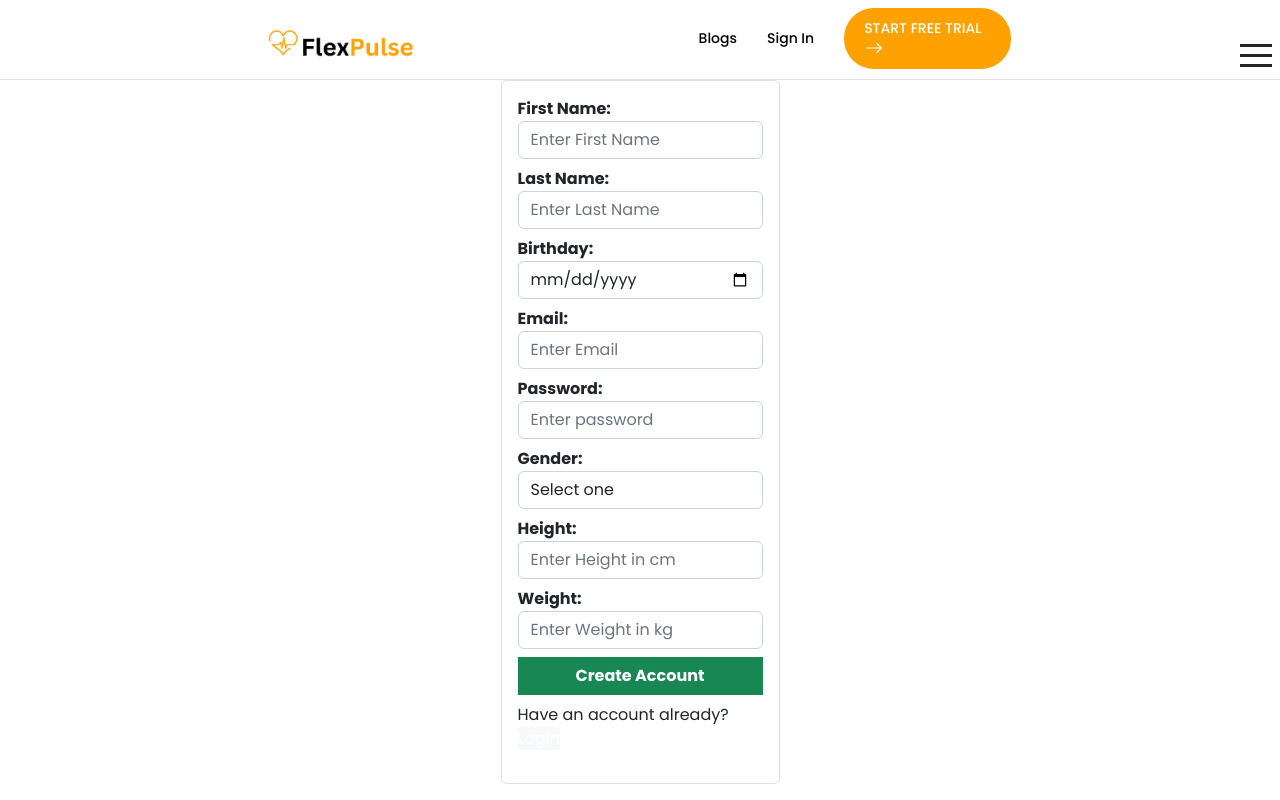
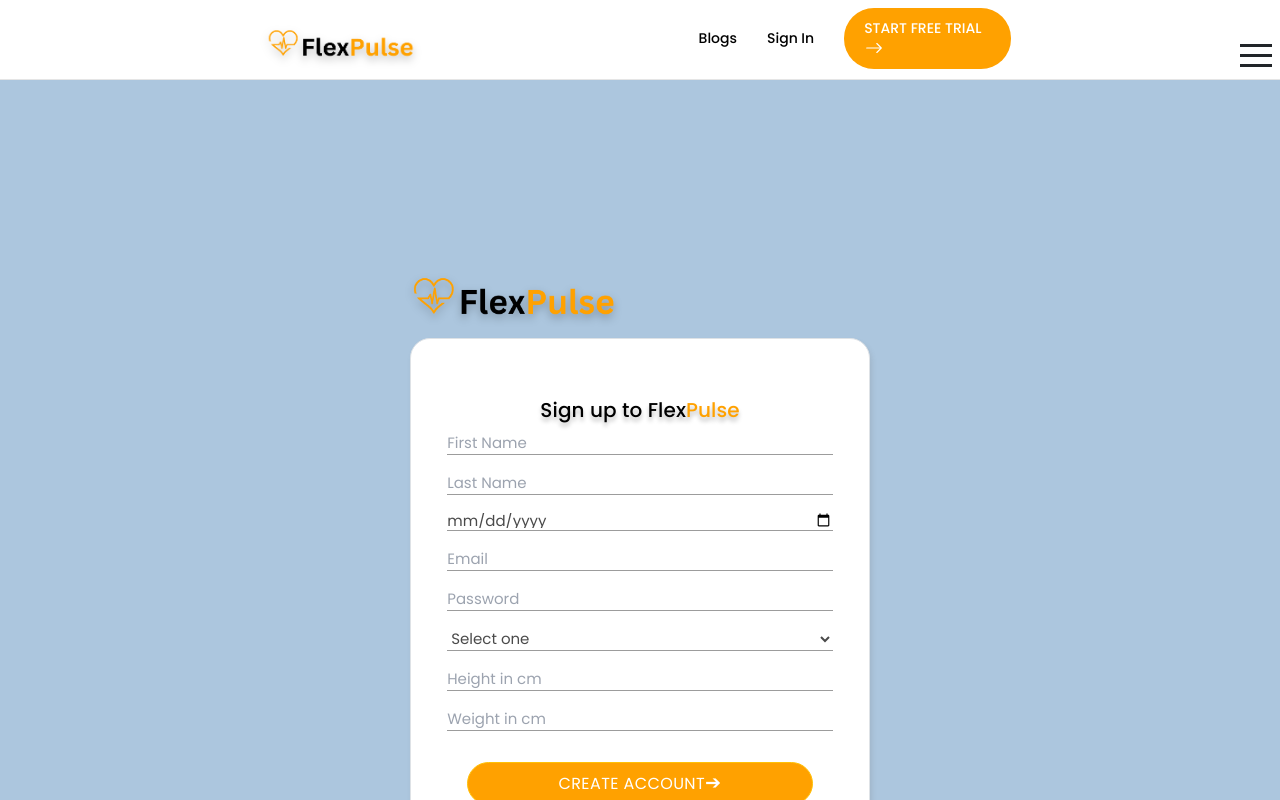
Before and after one commit to nald1nald/FITNESS-TRACKER, a React (Create React App) app in the folder frontend/: page /signup in a window 1280 px wide. Shown: the top 800 px of the page. Built offline with nearby package versions, Linux system fonts and the light colour scheme; the HTML template or start-up script is replaced by a standard one; a web font is replaced by a local one.

Commit message:
changes for login and signup

```diff
--- a/frontend/package.json
+++ b/frontend/package.json
@@ -3,7 +3,6 @@
   "version": "0.1.0",
   "private": true,
   "dependencies": {
-    "@craco/craco": "^7.1.0",
     "@testing-library/jest-dom": "^5.16.5",
     "@testing-library/react": "^13.4.0",
     "@testing-library/user-event": "^13.5.0",
@@ -46,6 +45,7 @@
     ]
   },
   "devDependencies": {
+    "@craco/craco": "^7.1.0",
     "autoprefixer": "^9.8.8",
     "postcss": "^7.0.39",
     "tailwindcss": "^3.3.2"
--- a/frontend/src/Components/Login.js
+++ b/frontend/src/Components/Login.js
@@ -1,6 +1,8 @@
 import React, { useState } from "react";
 import { Link } from "react-router-dom";
 import Validation from "./LoginValidation";
+import logo from "./images/logo.png";
+import "./styles/Login.css";
 import Cookies from "js-cookie";
 import axios from "axios";
 
@@ -54,23 +56,27 @@ function Login() {
   }
 
   return (
-    <div className="d-flex justify-content-center align-items-center bg-white vh-100">
-      <div className="border p-3 rounded w-25">
-        <h2>Login</h2>
+    <div className="form flex-column d-flex justify-content-center align-items-center base-ft">
+      <div className="form-ft">
+        <div className="text-center">
+          <img className="img-login-logo-small-ft" src={logo} alt="" />
+        </div>
+        <div className="border bg-white rounded-ft w-24 rectangle-ft">
+          <h2 className="text-center text-ft">
+            Log in to Flex<span className="text-yellow-ft">Pulse</span>
+          </h2>
           {Cookies.get("loggedIn") ? (
             <p>You are already logged in!</p>
           ) : (
             <form action="" onSubmit={handleSubmit}>
               <div className="mb-3">
-              <label htmlFor="email">
-                <strong>Email: </strong>
-              </label>
+                <label htmlFor="email"></label>
                 <input
                   type="email"
                   name="email"
                   id="email"
-                placeholder="Enter Email"
-                className="form-control"
+                  placeholder="Email Address"
+                  className="input-login-ft"
                   onChange={handleInput}
                 />
                 {errors.email && (
@@ -79,33 +85,46 @@ function Login() {
               </div>
 
               <div className="mb-3">
-              <label htmlFor="password">
-                <strong>Password: </strong>
-              </label>
+                <label htmlFor="password"></label>
                 <input
                   type="password"
                   name="password"
                   id="password"
-                placeholder="Enter password"
-                className="form-control"
+                  placeholder="Password"
+                  className="input-login-ft"
                   onChange={handleInput}
                 />
                 {errors.password && (
                   <span className="text-danger">{errors.password}</span>
                 )}
               </div>
-
-            <button type="submit" className="btn btn-success w-100">
-              <strong>Login</strong>
+              <div className="text-center">
+                <button
+                  type="submit"
+                  className="btn btn-warning btn-orange-ft w-80 rounded-5 btn-login-ft"
+                >
+                  <span>LOGIN </span>
+                  <span className="arrow-ft">&#10132;</span>
                 </button>
+              </div>
+              <div className="p-options-login-ft">
+                <label className="lbl-remember-ft">
+                  <input type="checkbox" />
+                  &nbsp;Remember me
+                </label>
                 <p>
-              Not yet registered?{" "}
                   <Link
                     to="/Register"
-                className="w-100 bg-light text-decoration-none"
+                    className="w-100 bg-light text-decoration-none link-ft"
                   >
-                Signup now!
+                    Forgot your Password?
                   </Link>
+                </p>
+              </div>
+              <p className="p-terms-ft">
+                By continuing you agree with Flex Pulse's{" "}
+                <a href="">Terms of services</a> and{" "}
+                <a href="">Privacy Policy.</a>{" "}
               </p>
               {errors.login && (
                 <div className="alert alert-danger mt-3" role="alert">
@@ -116,6 +135,7 @@ function Login() {
           )}
         </div>
       </div>
+    </div>
   );
 }
 
--- a/frontend/src/Components/Register.js
+++ b/frontend/src/Components/Register.js
@@ -2,6 +2,8 @@ import React, { useState } from "react";
 import { Link, useNavigate } from "react-router-dom";
 import RegisterValidation from "./RegisterValidation";
 import axios from "axios";
+import logo from "./images/logo.png";
+import "./styles/Registerform.css";
 
 function Register() {
   const [values, setValues] = useState({
@@ -36,19 +38,23 @@ function Register() {
   };
 
   return (
-    <div className="container d-flex justify-content-center align-items-center">
-      <div className="border p-3 rounded w-25">
+    <div className="form flex-column d-flex justify-content-center align-items-center base-ft">
+      <div className="form-ft">
+        <div className="text-center">
+          <img className="img-login-logo-small-ft" src={logo} alt="" />
+        </div>
+        <div className="border bg-white rounded-ft w-30 rectangle-ft">
+          <h2 className="text-center text-ft">
+            Sign up to Flex<span className="text-yellow-ft">Pulse</span>
+          </h2>
           <form action="" onSubmit={handleSubmit}>
-          <div className="mb-2">
-            <label htmlFor="first_name">
-              <strong>First Name: </strong>
-            </label>
+            <div className="mb-3">
               <input
                 type="text"
                 name="first_name"
                 id="first_name"
-              placeholder="Enter First Name"
-              className="form-control"
+                placeholder="First Name"
+                className="input-login-ft"
                 onChange={handleInput}
               />
               {errors.first_name && (
@@ -56,16 +62,13 @@ function Register() {
               )}
             </div>
 
-          <div className="mb-2">
-            <label htmlFor="last_name">
-              <strong>Last Name: </strong>
-            </label>
+            <div className="mb-3">
               <input
                 type="text"
                 name="last_name"
                 id="last_name"
-              placeholder="Enter Last Name"
-              className="form-control"
+                placeholder="Last Name"
+                className="input-login-ft"
                 onChange={handleInput}
               />
               {errors.last_name && (
@@ -73,16 +76,13 @@ function Register() {
               )}
             </div>
 
-          <div className="mb-2">
-            <label htmlFor="birthdate">
-              <strong>Birthday: </strong>
-            </label>
+            <div className="mb-3">
               <input
                 type="date"
                 name="birthdate"
                 id="birthdate"
-              placeholder="Enter Birthday"
-              className="form-control"
+                placeholder="Birthday"
+                className=" input-login-ft"
                 onChange={handleInput}
               />
               {errors.birthdate && (
@@ -90,16 +90,13 @@ function Register() {
               )}
             </div>
 
-          <div className="mb-2">
-            <label htmlFor="email">
-              <strong>Email: </strong>
-            </label>
+            <div className="mb-3">
               <input
                 type="email"
                 name="email"
                 id="email"
-              placeholder="Enter Email"
-              className="form-control"
+                placeholder="Email"
+                className="input-login-ft"
                 onChange={handleInput}
               />
               {errors.email && (
@@ -107,16 +104,13 @@ function Register() {
               )}
             </div>
 
-          <div className="mb-2">
-            <label htmlFor="password">
-              <strong>Password: </strong>
-            </label>
+            <div className="mb-3">
               <input
                 type="password"
                 name="password"
                 id="password"
-              placeholder="Enter password"
-              className="form-control"
+                placeholder="Password"
+                className=" input-login-ft"
                 onChange={handleInput}
               />
               {errors.password && (
@@ -124,12 +118,9 @@ function Register() {
               )}
             </div>
 
-          <div className="mb-2">
-            <label htmlFor="gender">
-              <strong>Gender: </strong>
-            </label>
+            <div className="mb-3">
               <select
-              className="form-control"
+                className=" input-login-ft"
                 id="gender"
                 name="gender"
                 value={values.gender}
@@ -144,16 +135,13 @@ function Register() {
               )}
             </div>
 
-          <div className="mb-2">
-            <label htmlFor="height">
-              <strong>Height: </strong>
-            </label>
+            <div className="mb-3">
               <input
                 type="number"
                 name="height"
                 id="height"
-              placeholder="Enter Height in cm"
-              className="form-control"
+                placeholder="Height in cm"
+                className=" input-login-ft"
                 onChange={handleInput}
               />
               {errors.height && (
@@ -161,33 +149,46 @@ function Register() {
               )}
             </div>
 
-          <div className="mb-2">
-            <label htmlFor="weight">
-              <strong>Weight: </strong>
-            </label>
+            <div className="mb-3">
               <input
                 type="number"
                 name="weight"
                 id="weight"
-              placeholder="Enter Weight in kg"
-              className="form-control"
+                placeholder="Weight in cm"
+                className="input-login-ft"
                 onChange={handleInput}
               />
               {errors.weight && (
                 <span className="text-danger">{errors.weight}</span>
               )}
             </div>
-
-          <button type="submit" className="btn btn-success w-100 rounded-0">
-            <strong>Create Account</strong>
+            <div className="text-center">
+              <button
+                type="submit"
+                className="btn btn-warning btn-orange-ft w-80 rounded-5 btn-login-ft"
+              >
+                <span>CREATE ACCOUNT</span>
+                <span className="arrow-ft">&#10132;</span>
               </button>
-          <p className="mt-2">
+            </div>
+            <div className="p-options-login-ft">
+              <p>
                 Have an account already?{" "}
-            <Link to="/" className="w-100 bg-light text-decoration-none">
-              Login
+                <Link
+                  to="/"
+                  className="w-100 bg-light text-decoration-none link-ft"
+                >
+                  Log In
                 </Link>
               </p>
+              <p className="p-terms-ft">
+                By continuing you agree with Flex Pulse's{" "}
+                <a href="">Terms of services</a> and{" "}
+                <a href="">Privacy Policy.</a>{" "}
+              </p>
+            </div>
           </form>
+        </div>
       </div>
     </div>
   );
--- /dev/null
+++ b/frontend/src/Components/styles/Login.css
@@ -0,0 +1,86 @@
+.form {
+  font-family: "Poppins";
+  padding-top: 5%;
+  background: #acc6de;
+}
+.btn-login-ft {
+  width: 90%;
+}
+
+.rounded-ft {
+  border-radius: 20px;
+}
+img {
+  filter: drop-shadow(0px 4px 4px rgba(0, 0, 0, 0.25));
+}
+.rectangle-ft {
+  box-shadow: 2px 4px 5px rgba(113, 113, 113, 0.18);
+  padding-top: 60px;
+  padding-bottom: 66px;
+  padding-left: 36px;
+  padding-right: 36px;
+}
+.img-login-logo-small-ft {
+  width: 13rem;
+  padding-bottom: 18px;
+}
+.text-ft {
+  text-decoration: none;
+  font-style: normal;
+  font-weight: 500;
+  font-size: 20px;
+  line-height: 22px;
+  letter-spacing: 0.005em;
+  color: #000000;
+  text-shadow: 0px 4px 4px rgba(0, 0, 0, 0.25);
+  padding-bottom: 2px;
+}
+.text-yellow-ft {
+  color: #ffa100;
+}
+.input-login-ft {
+  border: none;
+  border-bottom: 0.3px solid rgba(0, 0, 0, 0.39);
+  display: block;
+  width: 100%;
+  margin-bottom: 10px;
+  background-color: white;
+
+  font-weight: 400;
+  font-size: 15px;
+  line-height: 15px;
+
+  color: #4a4a4a;
+}
+.btn-orange-ft {
+  letter-spacing: 0.025em;
+  background-color: #ffa100 !important;
+  color: white !important;
+  margin-top: 15px;
+}
+.arrow-ft {
+  font-size: 1.2rem;
+}
+.p-options-login-ft {
+  font-size: 12px;
+  padding-left: 10%;
+  padding-top: 10px;
+}
+.p-terms-ft {
+  font-size: 10px;
+}
+.lbl-remember-ft {
+  display: flex;
+  align-items: center;
+}
+.p-terms-ft a,
+.link-ft {
+  color: #b900ff;
+  text-decoration: none;
+}
+.base-ft {
+  padding: 15%;
+}
+.form-ft {
+    height: 100%;
+}
--- /dev/null
+++ b/frontend/src/Components/styles/Registerform.css
@@ -0,0 +1,86 @@
+.form {
+  font-family: "Poppins";
+  padding-top: 5%;
+  background: #acc6de;
+}
+.btn-login-ft {
+  width: 90%;
+}
+
+.rounded-ft {
+  border-radius: 20px;
+}
+img {
+  filter: drop-shadow(0px 4px 4px rgba(0, 0, 0, 0.25));
+}
+.rectangle-ft {
+  box-shadow: 2px 4px 5px rgba(113, 113, 113, 0.18);
+  padding-top: 60px;
+  padding-bottom: 66px;
+  padding-left: 36px;
+  padding-right: 36px;
+}
+.img-login-logo-small-ft {
+  width: 13rem;
+  padding-bottom: 18px;
+}
+.text-ft {
+  text-decoration: none;
+  font-style: normal;
+  font-weight: 500;
+  font-size: 20px;
+  line-height: 22px;
+  letter-spacing: 0.005em;
+  color: #000000;
+  text-shadow: 0px 4px 4px rgba(0, 0, 0, 0.25);
+  padding-bottom: 2px;
+}
+.text-yellow-ft {
+  color: #ffa100;
+}
+.input-login-ft {
+  border: none;
+  border-bottom: 0.3px solid rgba(0, 0, 0, 0.39);
+  display: block;
+  width: 100%;
+  margin-bottom: 10px;
+  background-color: white;
+
+  font-weight: 400;
+  font-size: 15px;
+  line-height: 15px;
+
+  color: #4a4a4a;
+}
+.btn-orange-ft {
+  letter-spacing: 0.025em;
+  background-color: #ffa100 !important;
+  color: white !important;
+  margin-top: 15px;
+}
+.arrow-ft {
+  font-size: 1.2rem;
+}
+.p-options-login-ft {
+  font-size: 12px;
+  padding-left: 10%;
+  padding-top: 10px;
+}
+.p-terms-ft {
+  font-size: 10px;
+}
+.lbl-remember-ft {
+  display: flex;
+  align-items: center;
+}
+.p-terms-ft a,
+.link-ft {
+  color: #b900ff;
+  text-decoration: none;
+}
+.base-ft {
+  padding: 15%;
+}
+.form-ft {
+    height: 100%;
+}
```
Also changed, not shown: 1 other file (tests, documents, lock files or other folders). Lines whose indentation alone changed are shown as unchanged.
